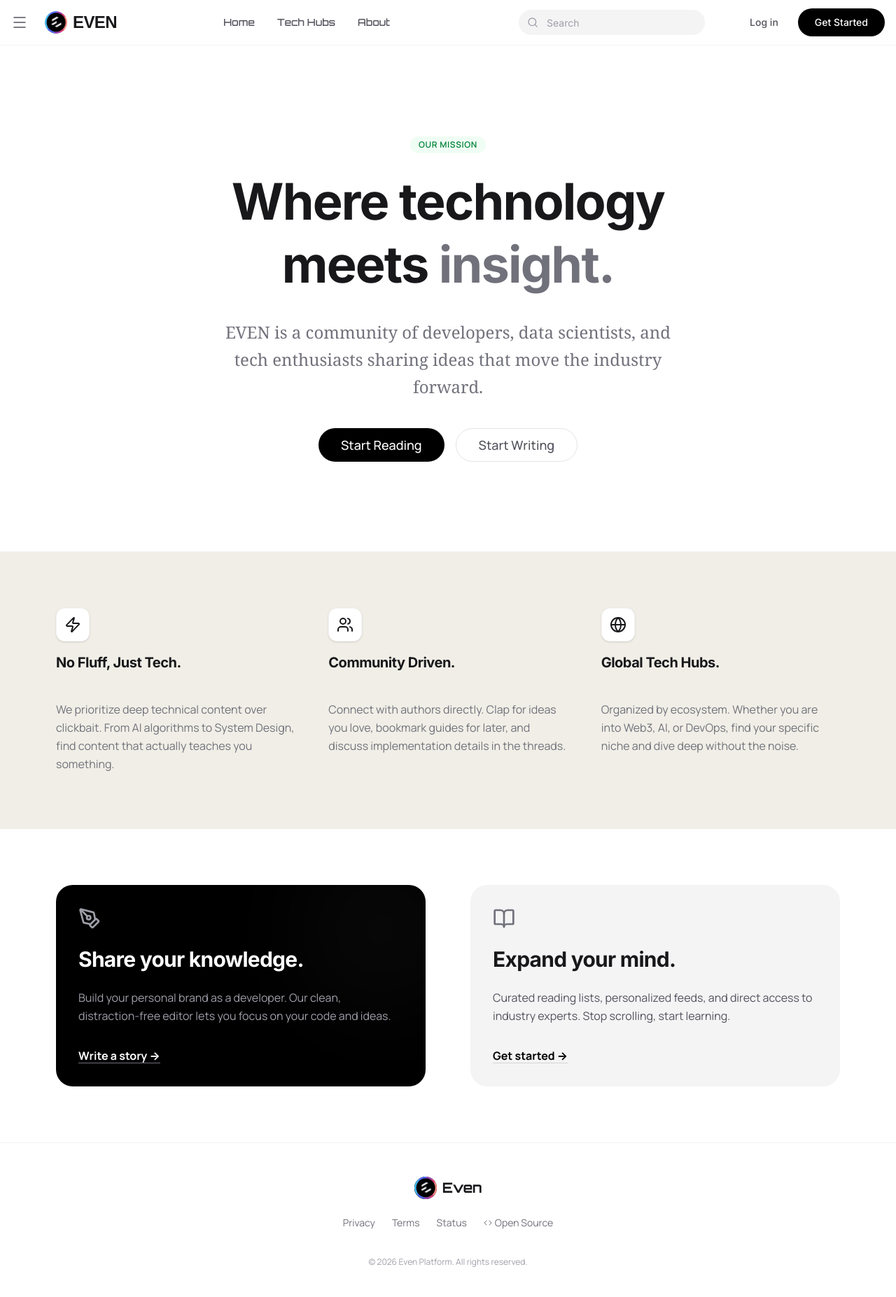
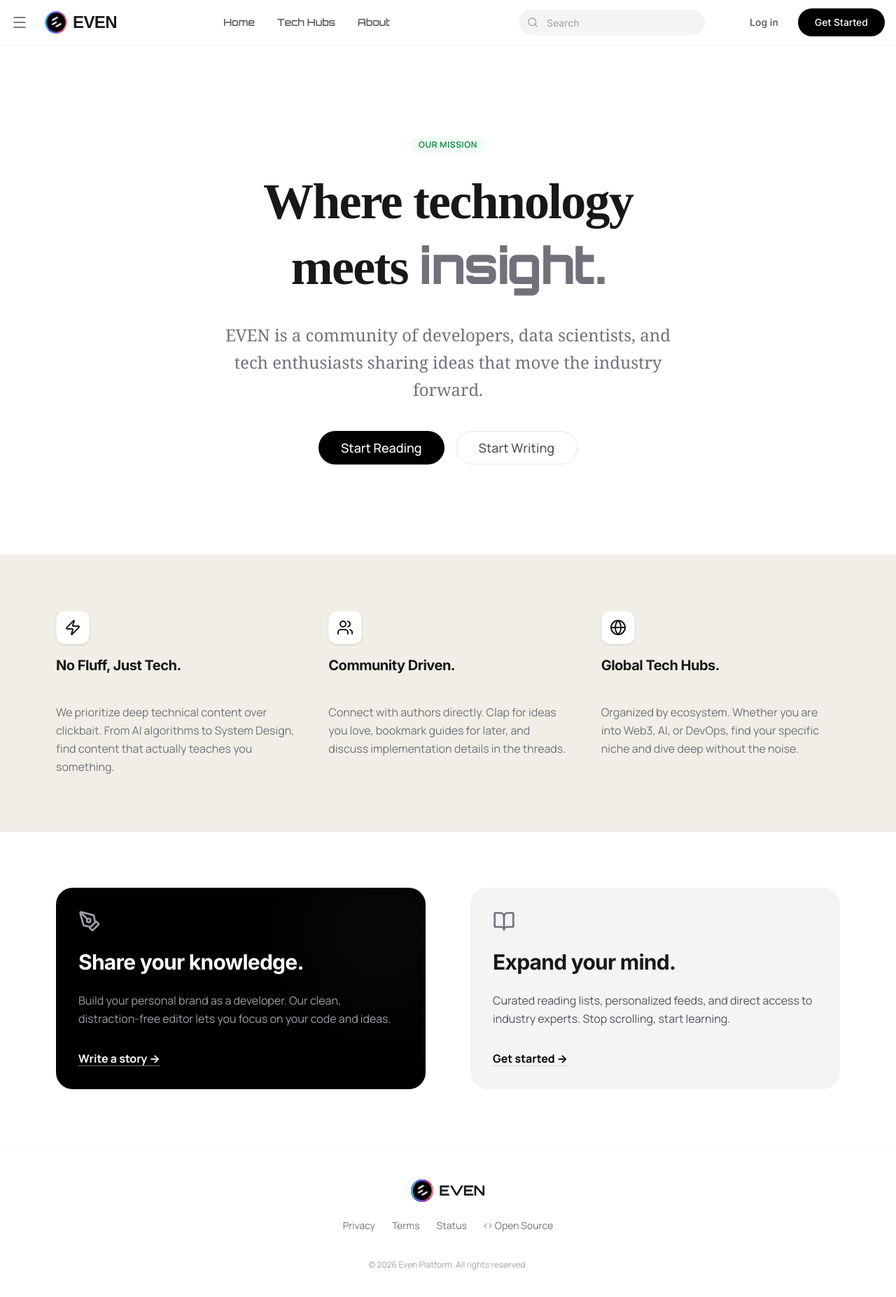
Before and after one commit to tekle-eyesus/even-platform, a React (Vite) app in the folder frontend/: page /about in a window 1280 px wide. Shown: the top 1854 px of the page at 70% size. Built offline with nearby package versions, Linux system fonts and the light colour scheme.

Commit message:
style:enhance hero

```diff
--- a/frontend/src/index.css
+++ b/frontend/src/index.css
@@ -7,6 +7,7 @@
 @import url("./assets/fonts/ClashDisplay-Regular.otf");
 @import url("./assets/fonts/ClashDisplay-Light.otf");
 @import url("./assets/fonts/ClashDisplay-Extralight.otf");
+@import url("https://fonts.googleapis.com/css2?family=Baskervville+SC:wght@400..700&display=swap");
 
 @theme {
   --font-sans: "Manrope", system-ui, -apple-system, "Segoe UI", sans-serif;
@@ -18,6 +19,7 @@
   --font-clash-regular: "Clash Display Regular", sans-serif;
   --font-clash-light: "Clash Display Light", sans-serif;
   --font-clash-extralight: "Clash Display Extralight", sans-serif;
+  --font-baskervville: "Baskervville SC", serif;
 }
 
 @layer base {
--- a/frontend/src/pages/About.jsx
+++ b/frontend/src/pages/About.jsx
@@ -12,9 +12,9 @@ export default function About() {
           <div className='inline-block px-3 py-1 mb-6 text-xs font-semibold tracking-wider text-green-700 uppercase bg-green-50 rounded-full'>
             Our Mission
           </div>
-          <h1 className='text-5xl md:text-7xl font-extrabold tracking-tight mb-8 leading-tight'>
+          <h1 className='text-5xl md:text-7xl font-extrabold tracking-tight mb-8 leading-tight font-baskervville'>
             Where technology <br className='hidden md:block' /> meets{" "}
-            <span className='text-zinc-500'>insight.</span>
+            <span className='text-zinc-500 font-display'>insight.</span>
           </h1>
           <p className='text-xl md:text-2xl text-zinc-500 font-serif leading-relaxed max-w-2xl mx-auto mb-10'>
             EVEN is a community of developers, data scientists, and tech
@@ -22,14 +22,14 @@ export default function About() {
           </p>
           <div className='flex flex-col sm:flex-row items-center justify-center gap-4'>
             <Link to='/register'>
-              <Button className='h-12 px-8 rounded-full bg-black text-white text-lg hover:bg-zinc-800 transition-all'>
+              <Button className='h-12 px-8 rounded-full bg-black text-white text-lg hover:bg-zinc-800 transition-all cursor-pointer'>
                 Start Reading
               </Button>
             </Link>
             <Link to='/write'>
               <Button
                 variant='outline'
-                className='h-12 px-8 rounded-full border-zinc-200 text-zinc-600 hover:text-black hover:border-black text-lg transition-all'
+                className='h-12 px-8 rounded-full border-zinc-200 text-zinc-600 hover:text-black hover:border-black text-lg transition-all cursor-pointer'
               >
                 Start Writing
               </Button>
@@ -137,7 +137,7 @@ export default function About() {
           <div className='w-8 h-8 bg-black rounded-full flex items-center justify-center text-white font-serif italic'>
             <img src='./logo3.png' alt='' />
           </div>
-          <span className='font-display'>Even</span>
+          <span className='font-display'>EVEN</span>
         </div>
         <div className='flex justify-center gap-6 text-sm text-zinc-500 mb-8'>
           <Link to='#' className='hover:text-black'>
```
